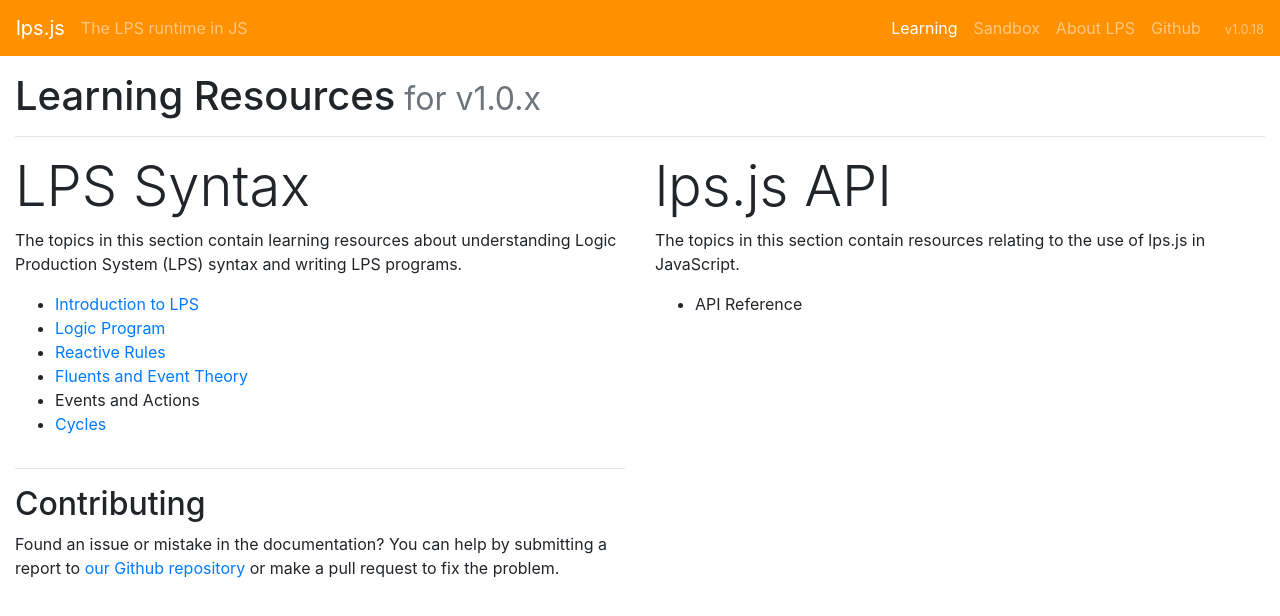
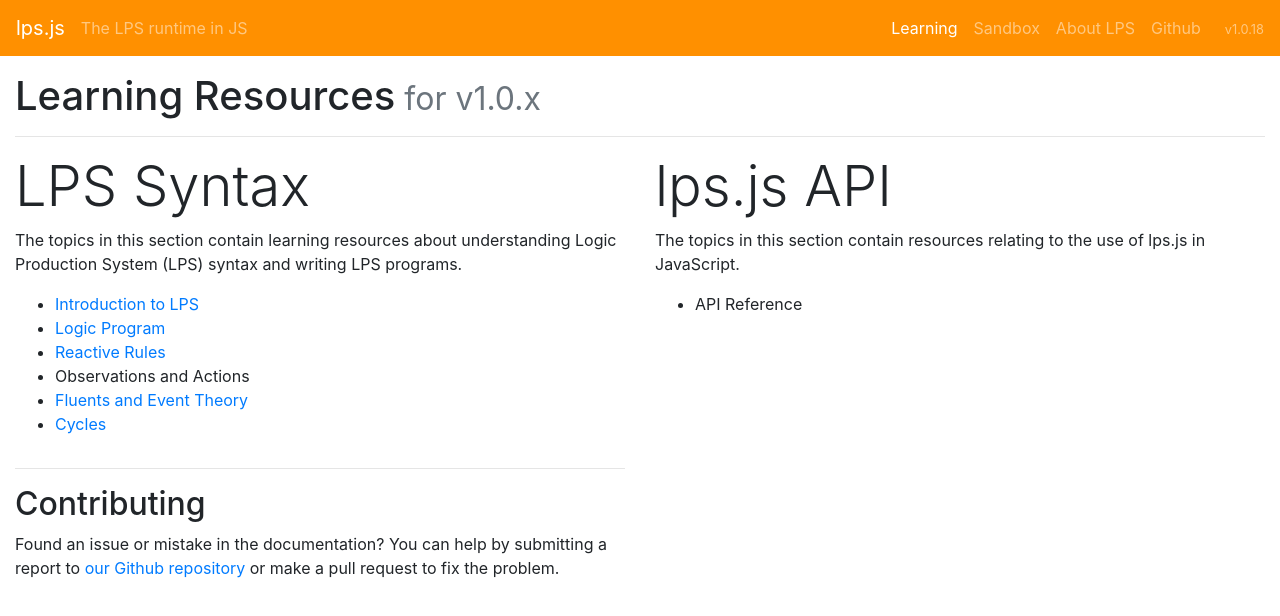
Before and after one commit to lps-js/lps.js.org, a website: page src/learning/1.0/index.pug in a window 1280 px wide. Drawn offline with nearby package versions, Linux system fonts and the light colour scheme; files that its build step writes are made by us from their sources.

Commit message:
reorder and rename topics in learning index

```diff
--- a/src/learning/1.0/index.pug
+++ b/src/learning/1.0/index.pug
@@ -23,8 +23,8 @@
             li: a(href="/learning/" + docVersion + "/lps/intro.html") Introduction to LPS
             li: a(href="/learning/" + docVersion + "/lps/logic-program.html") Logic Program
             li: a(href="/learning/" + docVersion + "/lps/reactive-rules.html") Reactive Rules
+            li Observations and Actions
             li: a(href="/learning/" + docVersion + "/lps/fluents.html") Fluents and Event Theory
-            li Events and Actions
             li: a(href="/learning/" + docVersion + "/lps/cycles.html") Cycles
         .col-md-8.col-sm-8.col-lg-6
           hr.d-lg-none
```
